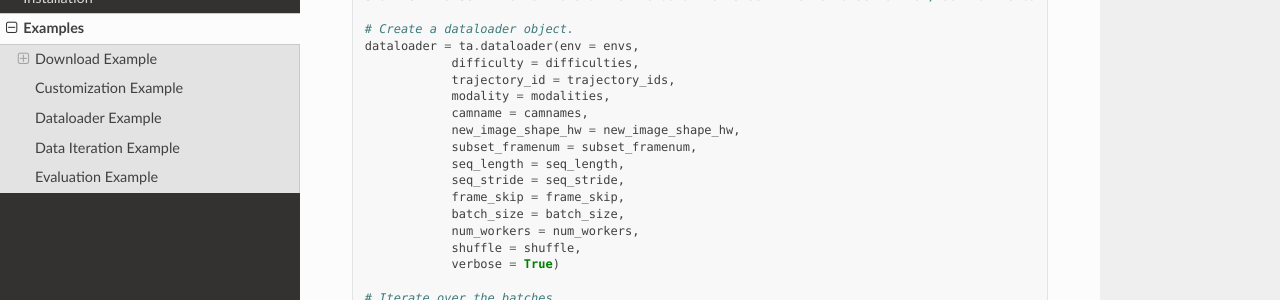
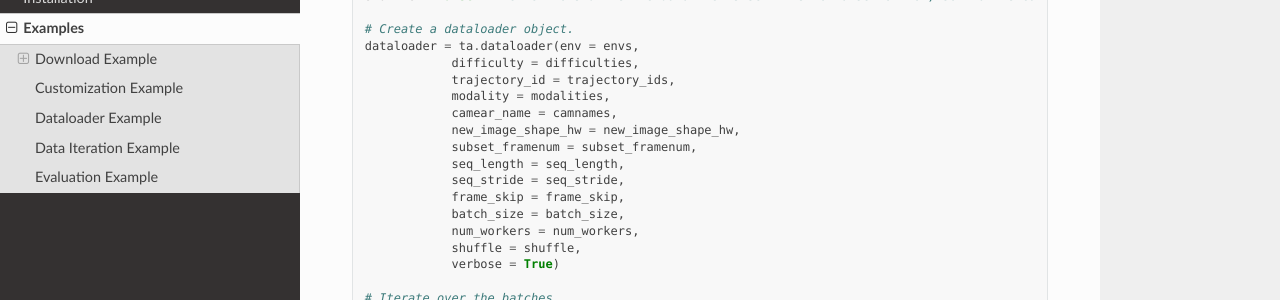
Before and after one commit to castacks/tartanairpy, a Sphinx documentation site: the page built from docs/examples.rst, in a window 1280 px wide and 900 px high, scrolled down 2299 px. Shown: the part 154-454 px from the top of the window. Built offline with Sphinx 7.4.7 and the Read the Docs theme 2.0.0, drawn with Linux system fonts in a browser that asks for light colours; pages that are not in the unit, such as notebooks, are missing from menus.

Commit message:
fix(loader, examples): wrong syntax.

```diff
--- a/docs/conf.py
+++ b/docs/conf.py
@@ -26,7 +26,7 @@ extensions = [
 
 templates_path = ['_templates']
 exclude_patterns = ['_build', 'Thumbs.db', '.DS_Store']
-autodoc_mock_imports = ["colorama", "cupy", "cupy_cuda117", "kornia", "matplotlib", "networkx", "numba", "numpy", "cv2", "Pillow", "plyfile", "pyquaternion", "pytransform3d", "PyYAML", "yaml", "scipy", "torch", "torchvision", "tqdm", "SixPlanarNumba", ".downloader", ".dataset", ".customizer", ".lister", ".visualizer", ".iterator", ".evaluator", ".reader", "TartanAirDownloader", "TartanAirDataset", "TartanAirCustomizer", "TartanAirLister", "TartanAirVisualizer", "TartanAirIterator", "TartanAirEvaluator", "TartanAirTrajectoryReader", 'tartanair.image_resampling.image_sampler', 'tartanair.image_resampling.mvs_utils.camera_models', 'tartanair.image_resampling.mvs_utils.shape_struct', 'tartanair.image_resampling.mvs_utils.blend_function', 'wget', 'TartanAirDataLoader', 'MultiDatasets', 'pandas']
+autodoc_mock_imports = ["colorama", "cupy", "cupy_cuda117", "kornia", "matplotlib", "networkx", "numba", "numpy", "cv2", "Pillow", "plyfile", "pyquaternion", "pytransform3d", "PyYAML", "yaml", "scipy", "torch", "torchvision", "tqdm", "SixPlanarNumba", ".downloader", ".dataset", ".customizer", ".lister", ".visualizer", ".iterator", ".evaluator", ".reader", "TartanAirDownloader", "TartanAirDataset", "TartanAirCustomizer", "TartanAirLister", "TartanAirVisualizer", "TartanAirIterator", "TartanAirEvaluator", "TartanAirTrajectoryReader", 'tartanair.image_resampling.image_sampler', 'tartanair.image_resampling.mvs_utils.camera_models', 'tartanair.image_resampling.mvs_utils.shape_struct', 'tartanair.image_resampling.mvs_utils.blend_function', 'wget', 'TartanAirDataLoader', 'MultiDatasets', 'data_cacher', 'pandas']
 
 # -- Options for HTML output -------------------------------------------------
 # https://www.sphinx-doc.org/en/master/usage/configuration.html#options-for-html-output
--- a/docs/examples.rst
+++ b/docs/examples.rst
@@ -136,7 +136,7 @@ TartanAir-V2 includes a powerful parallelized dataloader. It can be used to load
                 difficulty = difficulties,
                 trajectory_id = trajectory_ids,
                 modality = modalities,
-                camname = camnames,
+                camear_name = camnames,
                 new_image_shape_hw = new_image_shape_hw,
                 subset_framenum = subset_framenum,
                 seq_length = seq_length,
```
Also changed, not shown: 1 other file.
